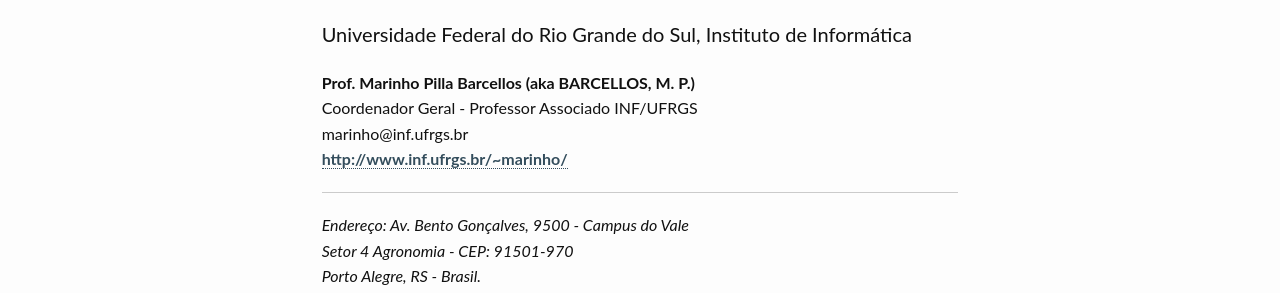
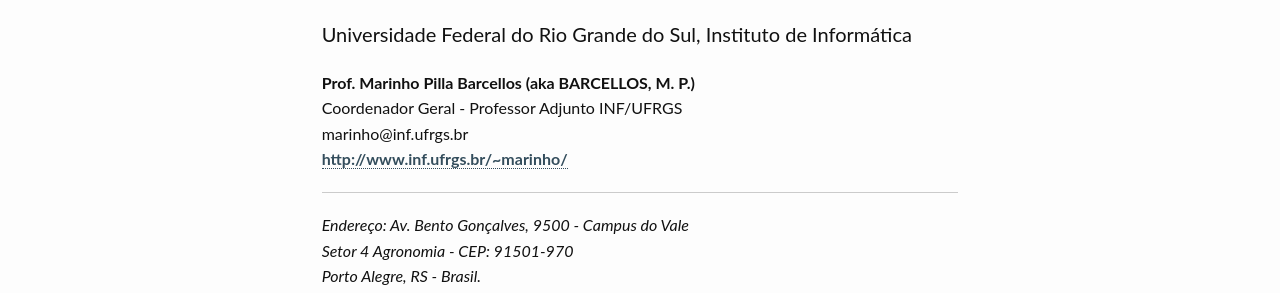
Before and after one commit to ipe-analytics/ipe-analytics-website, a Jekyll site: the page built from pages/contact.md, in a window 1280 px wide. Shown: the part 435-728 px from the top of the page. Built offline with Jekyll 4.4.1, drawn with Linux system fonts in a browser that asks for light colours.

Commit message:
Update teachers.yml

```diff
--- a/_data/teachers.yml
+++ b/_data/teachers.yml
@@ -1,5 +1,5 @@
 - name: "Marinho Pilla Barcellos (aka BARCELLOS, M. P.)"
-  role: "Coordenador Geral - Professor Associado INF/UFRGS"
+  role: "Coordenador Geral - Professor Adjunto INF/UFRGS"
   url: http://www.inf.ufrgs.br/~marinho/
   email: marinho@inf.ufrgs.br
   photo_url: https://graph.facebook.com/664325137/picture?width=120&height=120
```
